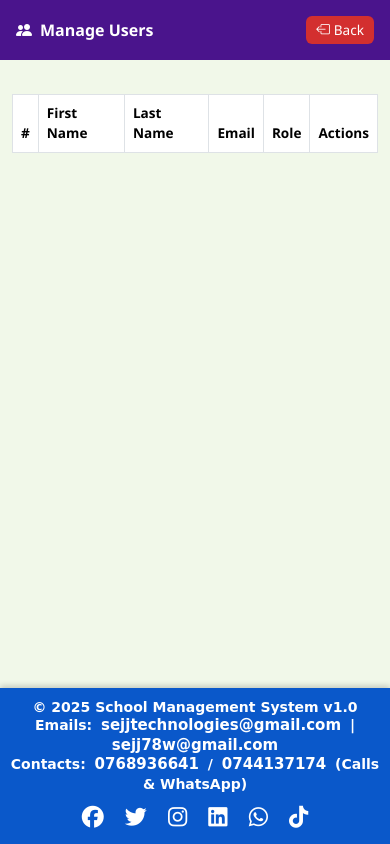
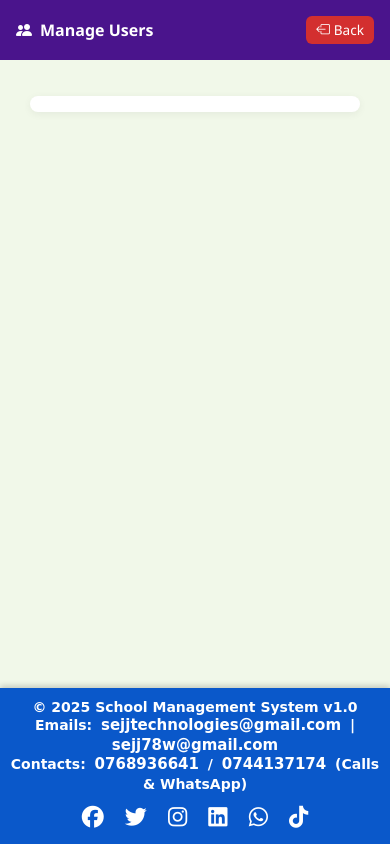
Before and after one commit to sejjtechnologies/school_management_system, a Flask app: page /admin/manage-users in a window 390 px wide. Run offline with Flask 3, Linux system fonts and the light colour scheme; lists and menus that the app fills with data are empty.

Commit message:
responsive design

```diff
--- a/templates/admin/manage_users.html
+++ b/templates/admin/manage_users.html
@@ -34,7 +34,7 @@
       background-color: #b71c1c;
     }
     .table thead {
-      background-color: #e0e0e0;
+      background-color: #f5f5f7;
     }
     .action-btn {
       border: none;
@@ -60,12 +60,39 @@
       border-top: none;
     }
 
-    /* ✅ Main content scrolls between navbar and footer */
-    main {
+    /* Content wrapper that scrolls between navbar and footer */
+    .content {
       flex: 1;
       overflow-y: auto;
-      padding-top: 70px; /* space below navbar */
-      padding-bottom: 90px; /* space above footer */
+      margin-top: 70px; /* space below navbar */
+      padding: 18px;
+      padding-bottom: 160px; /* ensure space above footer */
+    }
+
+    /* Modern table card */
+    .table-card {
+      background: #fff;
+      border-radius: 10px;
+      box-shadow: 0 2px 8px rgba(15,23,42,0.06);
+      overflow: hidden;
+    }
+    .table thead th {
+      border: 0;
+      background: linear-gradient(90deg, rgba(246,248,250,1) 0%, rgba(238,241,246,1) 100%);
+      color: #222;
+      font-weight: 600;
+      text-transform: none;
+    }
+    .table tbody tr:hover { background-color: #fafafa; }
+    .table td, .table th { vertical-align: middle; }
+
+    /* Mobile: convert rows to cards for better readability */
+    @media (max-width: 720px) {
+      .table thead { display: none; }
+      .table, .table tbody, .table tr, .table td { display: block; width: 100%; }
+      .table tr { margin-bottom: 12px; border-radius: 8px; background: #fff; box-shadow: 0 1px 3px rgba(0,0,0,0.04); padding: 12px; }
+      .table td { padding: 6px 0; border: 0; }
+      .table td:before { content: attr(data-label); font-weight: 600; display: inline-block; width: 110px; color: #555; }
     }
 
     footer {
@@ -76,12 +103,8 @@
     }
 
     @media (max-width: 576px) {
-      .table {
-        font-size: 0.85rem;
-      }
-      .navbar-brand {
-        font-size: 1rem;
-      }
+      .table { font-size: 0.9rem; }
+      .navbar-brand { font-size: 1rem; }
     }
   </style>
 </head>
@@ -100,7 +123,8 @@
   </nav>
 
   <!-- Main Content -->
-  <main class="container my-4">
+  <div class="content">
+    <main class="container my-2">
 
     <!-- ✅ Flash messages -->
     {% with messages = get_flashed_messages(with_categories=true) %}
@@ -114,7 +138,7 @@
       {% endif %}
     {% endwith %}
 
-    <div class="table-responsive">
+    <div class="table-responsive table-card">
       <table class="table table-bordered table-striped align-middle">
         <thead>
           <tr>
@@ -129,11 +153,11 @@
         <tbody>
           {% for user in users %}
           <tr>
-            <td>{{ loop.index }}</td>
-            <td>{{ user.first_name }}</td>
-            <td>{{ user.last_name }}</td>
-            <td>{{ user.email }}</td>
-            <td>{{ user.role.role_name }}</td>
+            <td data-label="#">{{ loop.index }}</td>
+            <td data-label="First Name">{{ user.first_name }}</td>
+            <td data-label="Last Name">{{ user.last_name }}</td>
+            <td data-label="Email">{{ user.email }}</td>
+            <td data-label="Role">{{ user.role.role_name }}</td>
             <td class="text-center">
               <a href="{{ url_for('admin_routes.edit_user', user_id=user.id) }}" class="action-btn btn-edit me-1" title="Edit user">
                 <i class="bi bi-pencil-fill"></i>
@@ -174,5 +198,26 @@
   {% include 'footer.html' %}
 
   <script src="https://cdn.jsdelivr.net/npm/bootstrap@5.3.2/dist/js/bootstrap.bundle.min.js"></script>
+  <!-- dynamic padding to keep last rows above fixed footer -->
+  <script>
+    function adjustContentPadding() {
+      var footer = document.querySelector('.footer') || document.querySelector('footer');
+      var content = document.querySelector('.content');
+      if (!content) return;
+      var extra = 24;
+      var footerHeight = footer ? footer.offsetHeight : 0;
+      content.style.paddingBottom = (footerHeight + extra) + 'px';
+    }
+    document.addEventListener('DOMContentLoaded', adjustContentPadding);
+    var resizeTimer;
+    window.addEventListener('resize', function() { clearTimeout(resizeTimer); resizeTimer = setTimeout(adjustContentPadding, 120); });
+    try {
+      var footerEl = document.querySelector('.footer') || document.querySelector('footer');
+      if (window.ResizeObserver && footerEl) {
+        var ro = new ResizeObserver(function() { adjustContentPadding(); });
+        ro.observe(footerEl);
+      }
+    } catch (e) {}
+  </script>
 </body>
 </html>
```
Also changed, not shown: templates/admin/assign_teacher.html (+48 -20 lines).
